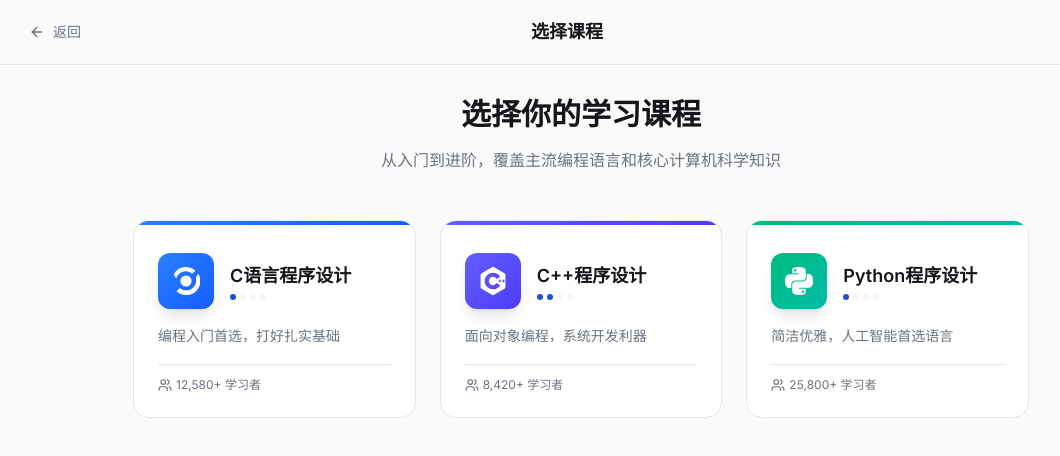
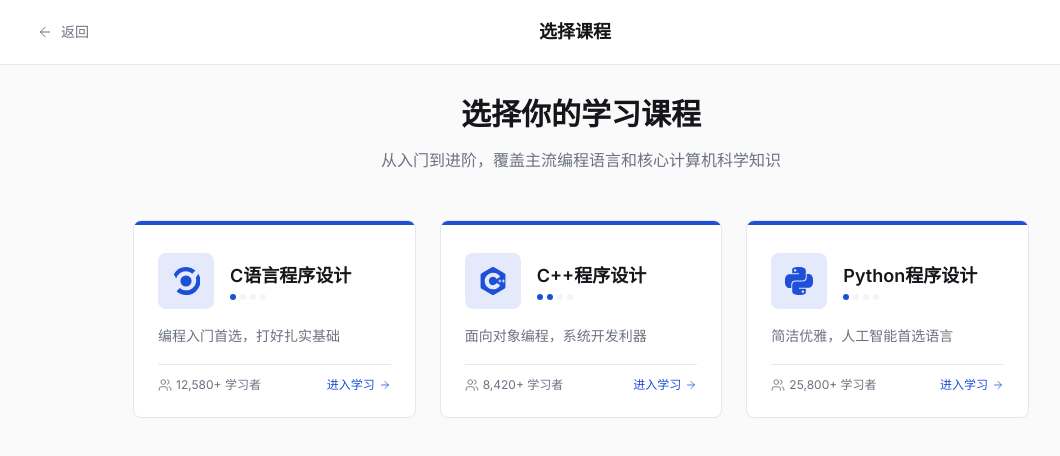
Before and after one commit to HwFee/WisdomPilot, a Next.js app in the folder frontend/: page /courses in a window 1280 px wide. Shown: the top 456 px of the page, without its empty margins (59-1119 px from the left). Built offline with nearby package versions, Linux system fonts and the light colour scheme; no server answers.

Commit message:
feat(ui): courses — Swiss Precision 重构 [Rule-11-audited]

```diff
--- a/frontend/app/courses/page.tsx
+++ b/frontend/app/courses/page.tsx
@@ -1,12 +1,9 @@
 'use client'
 
 import Link from 'next/link'
-import { LazyMotion, domAnimation, m } from 'framer-motion'
 import { ArrowLeft, Users, ArrowRight } from 'lucide-react'
 import { getStoredToken } from '@/lib/api'
 import { Card } from '@/components/ui/card'
-import { DifficultyBadge } from '@/components/ui/badge'
-import { staggerContainer, staggerItem } from '@/lib/animations'
 import { getCourseConfig } from '@/lib/icons/course-icons'
 import { cn } from '@/lib/utils'
 import { useCoursesData } from './hooks/use-courses-data'
@@ -23,96 +20,73 @@ export default function CoursesPage() {
   }
 
   return (
-    <LazyMotion features={domAnimation}>
     <div className="min-h-screen bg-background">
       {/* Header */}
-        <m.header
-          initial={{ y: -20, opacity: 0 }}
-          animate={{ y: 0, opacity: 1 }}
-          transition={{ duration: 0.3 }}
-          className="fixed top-0 left-0 right-0 z-50 glass border-b border-border/50"
-        >
+      <header className="fixed top-0 left-0 right-0 z-50 bg-card border-b border-border">
         <div className="max-w-6xl mx-auto px-6">
           <div className="flex items-center justify-between h-16">
             <Link
               href={getStoredToken() ? '/dashboard' : '/'}
-                className="flex items-center gap-2 text-muted-foreground hover:text-foreground transition-colors group"
+              className="flex items-center gap-2 px-2 py-1 rounded-lg text-muted-foreground hover:bg-secondary transition-colors"
             >
-                <ArrowLeft className="size-4 group-hover:-translate-x-0.5 transition-transform" />
+              <ArrowLeft className="size-4" strokeWidth={1.5} />
               <span className="text-sm">返回</span>
             </Link>
             <h1 className="text-lg font-semibold text-foreground">选择课程</h1>
             <div className="w-20" />
           </div>
         </div>
-        </m.header>
+      </header>
 
       {/* Main content */}
       <main className="pt-24 pb-12 px-6">
         <div className="max-w-6xl mx-auto">
           {/* Title */}
-            <m.div
-              initial={{ opacity: 0, y: 20 }}
-              animate={{ opacity: 1, y: 0 }}
-              transition={{ duration: 0.5 }}
-              className="text-center mb-12"
-            >
+          <div className="text-center mb-12">
             <h2 className="text-3xl font-semibold text-foreground mb-4">
               选择你的学习课程
             </h2>
             <p className="text-muted-foreground max-w-2xl mx-auto">
               从入门到进阶，覆盖主流编程语言和核心计算机科学知识
             </p>
-            </m.div>
+          </div>
 
           {/* Course grid */}
-            <m.div
-              variants={staggerContainer}
-              initial="initial"
-              animate="animate"
-              className="grid grid-cols-1 sm:grid-cols-2 lg:grid-cols-3 gap-6 max-w-4xl mx-auto"
-            >
-              {courses.map((course, index) => {
+          <div className="grid grid-cols-1 sm:grid-cols-2 lg:grid-cols-3 gap-6 max-w-4xl mx-auto">
+            {courses.map((course) => {
               const courseConfig = getCourseConfig(course.code)
               return (
-                  <m.div
-                    key={course.id}
-                    variants={staggerItem}
-                    custom={index}
+                <div key={course.id}>
+                  <Link href={`/mastery/${course.id}`} className="block">
+                    <Card
+                      variant="default"
+                      padding="lg"
+                      className="h-full relative overflow-hidden rounded-lg border border-border bg-card hover:border-primary transition-colors cursor-pointer"
                     >
-                    <Link href={`/mastery/${course.id}`} className="group block">
-                      <Card
-                        variant="interactive"
-                        padding="lg"
-                        className="h-full relative overflow-hidden"
-                      >
-                        {/* Gradient bar */}
-                        <div className={`absolute top-0 left-0 right-0 h-1 bg-gradient-to-r ${courseConfig?.gradient || 'from-primary to-primary-600'}`} />
+                      {/* Accent bar */}
+                      <div className="absolute top-0 left-0 right-0 h-1 bg-primary" />
 
                       {/* Icon + Name */}
                       <div className="flex items-center gap-4 mb-4 mt-2">
-                          <m.div
-                            whileHover={{ scale: 1.08 }}
+                        <div
                           className={cn(
-                              'size-14 rounded-xl flex items-center justify-center shadow-lg',
-                              courseConfig
-                                ? `bg-gradient-to-br ${courseConfig.gradient}`
-                                : 'bg-gradient-to-br from-primary to-primary-600',
+                            'size-14 rounded-lg flex items-center justify-center bg-primary-100',
+                            !courseConfig && 'bg-secondary',
                           )}
                         >
-                            <div className="size-7 text-white">
+                          <div className="size-7 text-primary">
                             {courseConfig?.icon}
                           </div>
-                          </m.div>
+                        </div>
                         <div>
-                            <h3 className="text-lg font-semibold text-foreground group-hover:text-primary transition-colors">
+                          <h3 className="text-lg font-semibold text-foreground">
                             {course.name}
                           </h3>
                           <div className="flex gap-1 mt-1">
-                              {Array.from({ length: 4 }, (_, i) => (
+                            {Array.from({ length: 4 }, (_, index) => (
                               <div
-                                  key={i}
-                                  className={`size-1.5 rounded-full ${i < course.difficulty ? 'bg-primary' : 'bg-muted'}`}
+                                key={index}
+                                className={`size-1.5 rounded-full ${index < course.difficulty ? 'bg-primary' : 'bg-muted'}`}
                               />
                             ))}
                           </div>
@@ -125,25 +99,24 @@ export default function CoursesPage() {
                       </p>
 
                       {/* Bottom info */}
-                        <div className="flex items-center justify-between text-xs text-muted-foreground pt-3 border-t border-border/50">
+                      <div className="flex items-center justify-between text-xs text-muted-foreground pt-3 border-t border-border">
                         <span className="flex items-center gap-1">
-                            <Users className="size-3.5" />
+                          <Users className="size-3.5" strokeWidth={1.5} />
                           {course.learners} 学习者
                         </span>
-                          <span className="flex items-center gap-1 text-primary opacity-0 group-hover:opacity-100 transition-opacity font-medium">
+                        <span className="flex items-center gap-1 text-primary font-medium">
                           进入学习
-                            <ArrowRight className="size-3" />
+                          <ArrowRight className="size-3" strokeWidth={1.5} />
                         </span>
                       </div>
                     </Card>
                   </Link>
-                  </m.div>
+                </div>
               )
             })}
-            </m.div>
+          </div>
         </div>
       </main>
     </div>
-    </LazyMotion>
   )
 }
```
Lines whose indentation alone changed are shown as unchanged.
